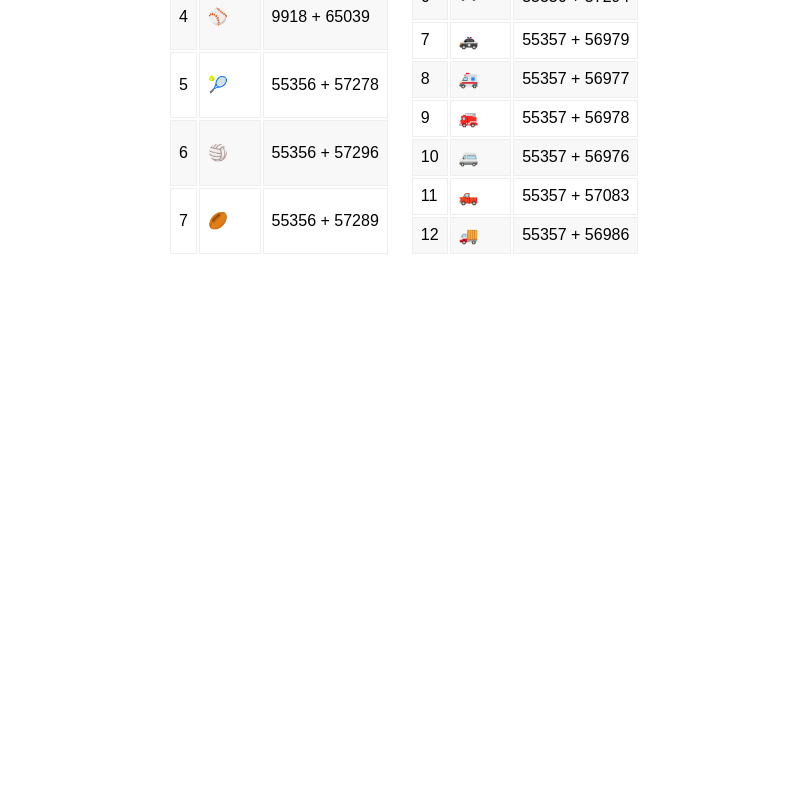
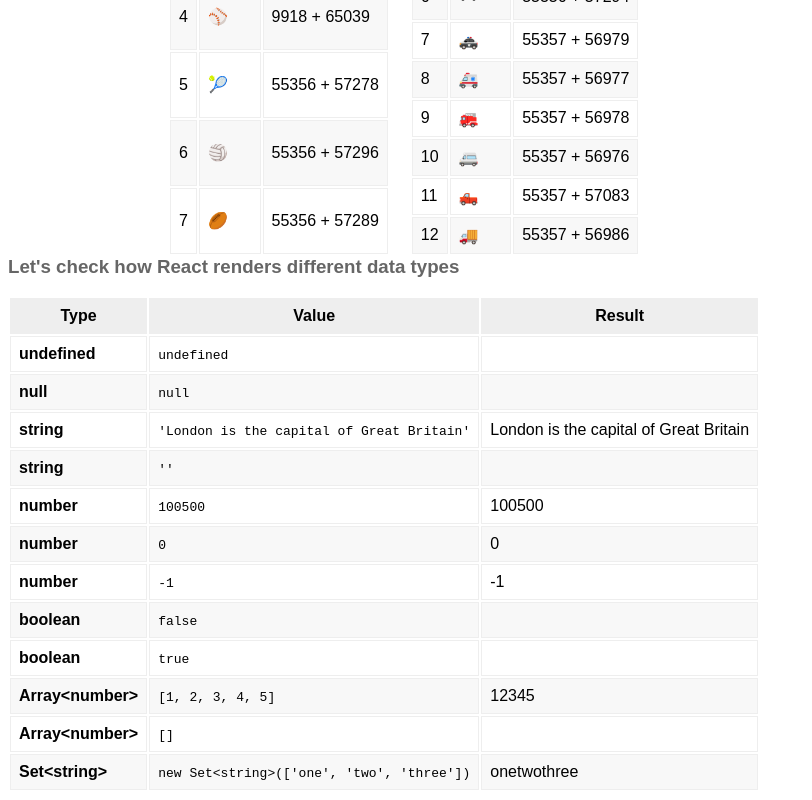
Before and after one commit to dasha-Ut/devReact, a React (Vite) app: page / in a window 1280 px wide. Shown: the part 731-1531 px from the top of the page, without its empty margins (0-812 px from the left). Before the commit the page ends 995 px from the top, so only its background shows below. Built offline with nearby package versions, Linux system fonts and the light colour scheme.

Commit message:
data types examples

```diff
--- /dev/null
+++ b/src/Intro/JSX/DataTypes.tsx
@@ -0,0 +1,52 @@
+
+
+import { renderValues } from './renderValues';
+
+interface propsTitleProps {
+    title: string;
+    subtitle: string;
+}
+
+export function TitleWithSubTitle(props: propsTitleProps): JSX.Element {
+    return (
+        <>
+            <h1>
+                {props.title}
+            </h1>
+            <h3>
+                {props.subtitle}
+            </h3>
+        </>
+    )
+}
+
+export function DataTypes(): JSX.Element {
+    return (
+        <>
+            <h3>Let's check how React renders different data types</h3>
+            <br />
+            <table>
+                <thead>
+                    <tr>
+                        <th>Type</th>
+                        <th>Value</th>
+                        <th>Result</th>
+                    </tr>
+                </thead>
+                <tbody>
+                    {renderValues.map(({ type, valueString, value }, index) => (
+                        <tr key={index}>
+                            <td>
+                                <b>{type}</b>
+                            </td>
+                            <td>
+                                <code>{valueString}</code>
+                            </td>
+                            <td>{value}</td>
+                        </tr>
+                    ))}
+                </tbody>
+            </table>
+        </>
+    );
+}
--- /dev/null
+++ b/src/Intro/JSX/RenderValues.ts
@@ -0,0 +1,81 @@
+export interface RenderValue {
+    type: string;
+    valueString: string;
+    value: any;
+  }
+
+  export const renderValues: RenderValue[] = [
+    {
+      type: 'undefined',
+      valueString: 'undefined',
+      value: undefined,
+    },
+    {
+      type: 'null',
+      valueString: 'null',
+      value: null,
+    },
+    {
+      type: 'string',
+      valueString: `'London is the capital of Great Britain'`,
+      value: 'London is the capital of Great Britain',
+    },
+    {
+      type: 'string',
+      valueString: `''`,
+      value: '',
+    },
+    {
+      type: 'number',
+      valueString: '100500',
+      value: 100500,
+    },
+    {
+      type: 'number',
+      valueString: '0',
+      value: 0,
+    },
+    {
+      type: 'number',
+      valueString: '-1',
+      value: -1,
+    },
+    {
+      type: 'boolean',
+      valueString: 'false',
+      value: false,
+    },
+    {
+      type: 'boolean',
+      valueString: 'true',
+      value: true,
+    },
+    {
+      type: 'Array<number>',
+      valueString: '[1, 2, 3, 4, 5]',
+      value: [1, 2, 3, 4, 5],
+    },
+    {
+      type: 'Array<number>',
+      valueString: '[]',
+      value: [],
+    },
+    {
+      type: 'Set<string>',
+      valueString: `new Set<string>(['one', 'two', 'three'])`,
+      value: new Set<string>(['one', 'two', 'three']),
+    },
+    // {
+    //   type: 'Map<string, string>',
+    //   valueString: `new Map<string, string>(...)`,
+    //   value: new Map<string, string>([
+    //     ['firstName', 'John'],
+    //     ['lastName', 'Snow'],
+    //   ]),
+    // },
+    // {
+    //   type: 'Object',
+    //   valueString: '{}',
+    //   value: {},
+    // },
+  ];
--- a/src/main.tsx
+++ b/src/main.tsx
@@ -4,6 +4,7 @@ import { createRoot } from 'react-dom/client'
 import './main.css';
 import { Fragments } from './Intro/JSX/Fragments'
 import { Arrays } from './Intro/JSX/Arrays'
+import { DataTypes } from './Intro/JSX/DataTypes'
 import { HelloWorld } from './Intro/HelloWorld';
 
 createRoot(document.getElementById('root')!).render(
@@ -11,6 +12,7 @@ createRoot(document.getElementById('root')!).render(
     <Fragments />
     <HelloWorld />
     <Arrays />
+    <DataTypes />
   </div>
 
 )
```
Also changed, not shown: src/Intro/JSX/Basics.tsx (+24 -0 lines).
